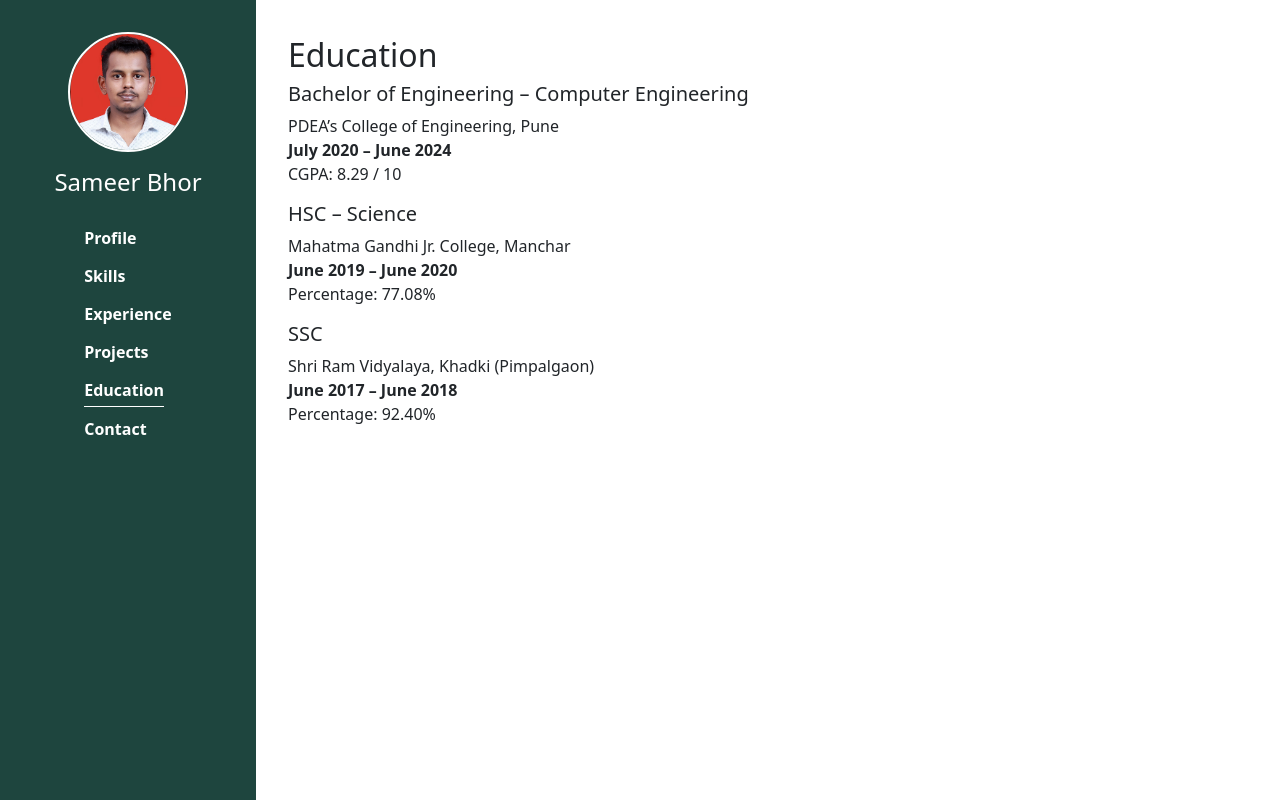
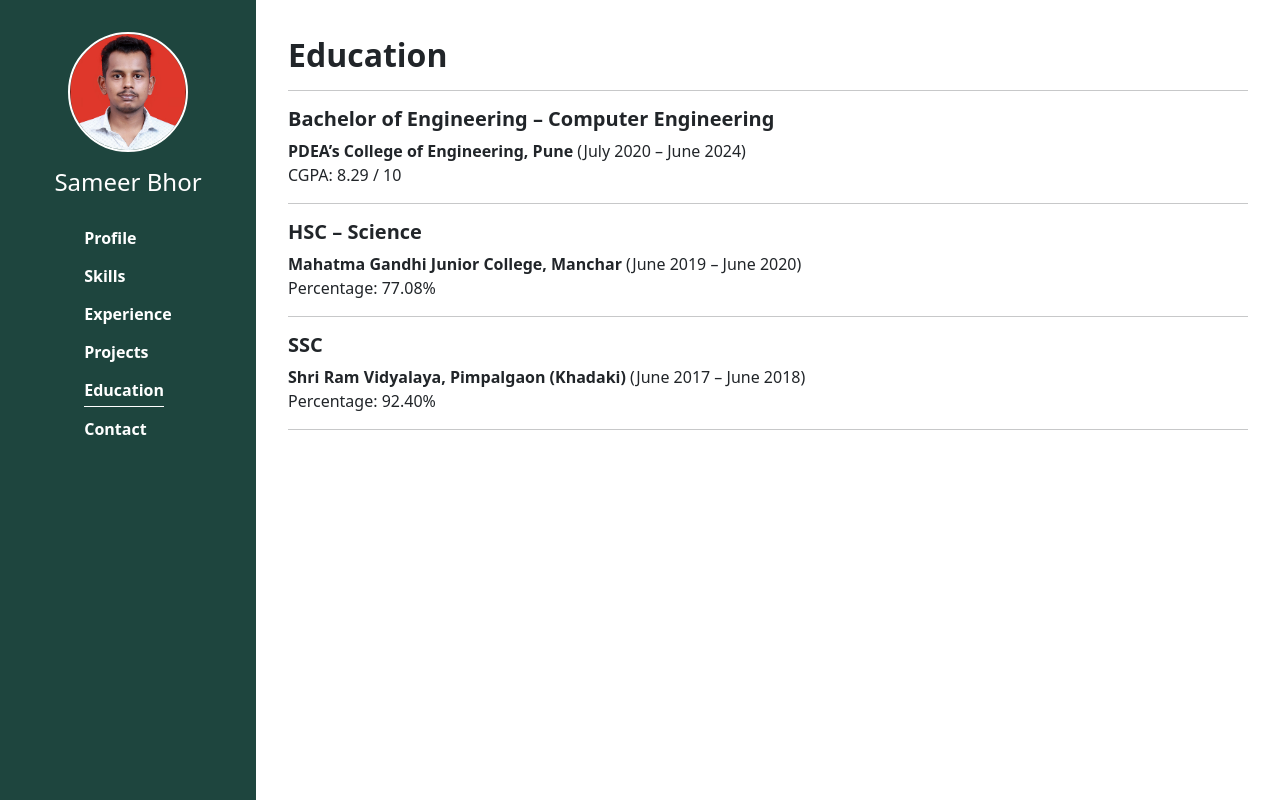
Before and after one commit to Sameerbhor17/portfolio, an Angular app: page /education in a window 1280 px wide. Built offline with nearby package versions, Linux system fonts and the light colour scheme.

Commit message:
my-portfolio-app-education-related-changes

```diff
--- a/src/app/components/education/education.html
+++ b/src/app/components/education/education.html
@@ -1,12 +1,33 @@
 <div class="container p-1r">
-  <h2>Education</h2>
+  <h2><b>Education</b></h2>
+  <hr>
+  <h5><b>Bachelor of Engineering – Computer Engineering</b></h5>
+  <p>
+    <b>PDEA’s College of Engineering, Pune</b> (July 2020 – June 2024)
+    <br>
+    CGPA: 8.29 / 10
+  </p>
 
-  <h5>Bachelor of Engineering – Computer Engineering</h5>
-  <p>PDEA’s College of Engineering, Pune<br><strong>July 2020 – June 2024</strong><br>CGPA: 8.29 / 10</p>
+  <hr>
 
-  <h5>HSC – Science</h5>
-  <p>Mahatma Gandhi Jr. College, Manchar<br><strong>June 2019 – June 2020</strong><br>Percentage: 77.08%</p>
+  <h5>
+    <b>HSC – Science</b>
+  </h5>
+  <p>
+    <b>Mahatma Gandhi Junior College, Manchar</b> (June 2019 – June 2020)
+    <br>
+    Percentage: 77.08%
+  </p>
 
-  <h5>SSC</h5>
-  <p>Shri Ram Vidyalaya, Khadki (Pimpalgaon)<br><strong>June 2017 – June 2018</strong><br>Percentage: 92.40%</p>
+  <hr>
+
+  <h5>
+    <b>SSC</b>
+  </h5>
+  <p>
+    <b>Shri Ram Vidyalaya, Pimpalgaon (Khadaki)</b> (June 2017 – June 2018)
+    <br>
+    Percentage: 92.40%
+  </p>
+  <hr>
 </div>
```
